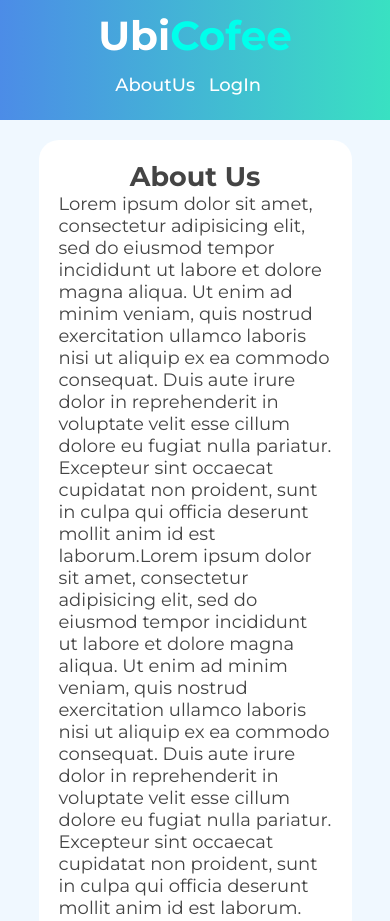
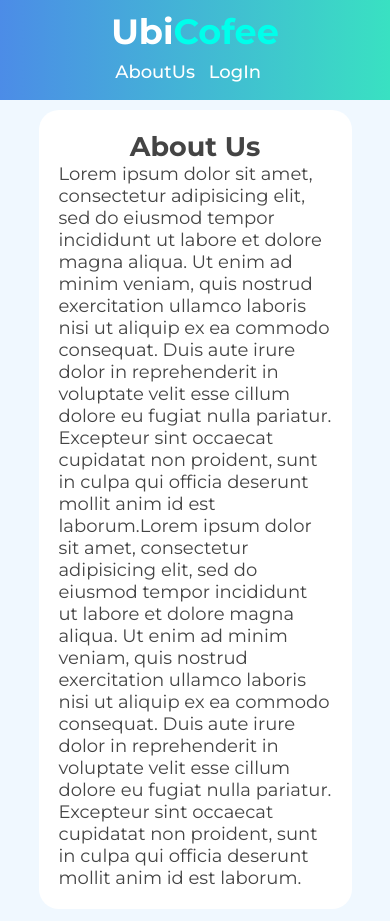
Before and after one commit to fikia13/fikia13.github.io, a plain HTML site: page pages/aboutPage.html in a window 390 px wide. Shown: the top 921 px of the page. Drawn offline with Linux system fonts and the light colour scheme.

Commit message:
update css

```diff
--- a/pages/aboutPage.html
+++ b/pages/aboutPage.html
@@ -17,6 +17,8 @@
                 <li><a class="login" href="loginPage.html">LogIn</a></li>
             </ul>
         </nav>
+    </div>
+    <div class="tambah">
     </div>
     <div class="konten-atas">
         <h2>About Us</h2>
--- a/pages/styleAbout.css
+++ b/pages/styleAbout.css
@@ -14,11 +14,14 @@
 /*Navbar*/
 .navbar{
     display: grid;
-    grid-template-columns: 2fr 1fr;
+    grid-template-columns: 3fr 1fr;
 	height: 65px;
 	background: rgb(76,140,231);
     background: linear-gradient(90deg, rgba(76,140,231,1) 0%, rgba(57,225,194,1) 100%);
     align-items: center;
+    position: fixed;
+    width: 100%;
+    top: 0px;
 }
 .logo{
     padding-left: 120px;
@@ -70,6 +73,10 @@
     color: white;
 }
 
+.tambah{
+    height: 90px;
+    width: 100%;
+}
 /*konten*/
 .konten-atas{
     display: grid;
@@ -173,7 +180,7 @@
         grid-template-columns: 1fr;
         grid-template-rows: 1fr 1fr;
         justify-items: center;
-        height: 100px;
+        height: 80px;
         padding-top: 10px;
         padding-bottom: 10px;
 
@@ -189,7 +196,7 @@
         justify-content: center;
         align-items: center;
         padding-left: 0px;
-        font-size: 1.5em;
+        font-size: 1.3em;
 
     }
     .sosmed{
--- a/pages/styleLoginPage.css
+++ b/pages/styleLoginPage.css
@@ -20,6 +20,8 @@
 	background: rgb(76,140,231);
     background: linear-gradient(90deg, rgba(76,140,231,1) 0%, rgba(57,225,194,1) 100%);
     align-items: center;
+    position: fixed;
+    width: 100%;
 }
 .logo h1{
 	color: white;
@@ -57,6 +59,7 @@
     grid-template-rows: repeat(5,1fr);
     row-gap: 10px;
     padding: 153px;
+
 }
 
 .input1{
@@ -117,13 +120,14 @@
         grid-template-columns: 1fr;
         grid-template-rows: 1fr 1fr;
         justify-items: center;
-        height: 100px;
+        height: 80px;
 		padding-top: 10px;
-		padding-bottom: 10px;
+        padding-bottom: 10px;
+
     }
     .logo{
         padding-left: 0px;
-		font-size: 1.5em;
+		font-size: 1.3em;
     }
     .konten{
         display: grid;
--- a/pages/styleMain.css
+++ b/pages/styleMain.css
@@ -192,24 +192,25 @@
         grid-template-columns: 1fr;
         grid-template-rows: 1fr 1fr;
         justify-items: center;
-        height: 100px;
+        height: 80px;
 		padding-top: 10px;
-		padding-bottom: 10px;
+        padding-bottom: 10px;
+
     }
     .logo{
 		display: flex;
 		justify-content: center;
 		align-items: center;
 		padding-left: 0px;
-		font-size: 1.5em;
+		font-size: 1.3em;
 	}
     .navigation{
         padding-left: 60px;
         display: grid;
-        grid-template-columns: 1fr 1fr 1fr;
+        grid-template-columns: 1fr 1fr;
         grid-template-rows: 1fr;
         align-items: center;
-        column-gap: 30px;
+        column-gap: 90px;
     }
 
     .makanan{
--- a/style.css
+++ b/style.css
@@ -22,6 +22,7 @@
 	align-items: center;
 	position: fixed;
 	width: 100%;
+
 }
 
 .logo h1{
@@ -41,6 +42,7 @@
     grid-template-columns: repeat(auto-fit,minmax(100px, 1fr));
 	list-style: none;
 	justify-items: center;
+
 
 }
 .navigation a{
@@ -66,6 +68,9 @@
 .more:hover{
 	color: #00ffeb;
 }
+
+
+
 /* ----Akhir dari Nav ---*/
 
 /*konten pertama*/
@@ -183,6 +188,10 @@
 	width: 100%;
 	height: 65px;
 }
+
+/*Ini merupakan menu toggle*/
+
+
 @media(max-width: 768px){
 	.content-1{
 		background-image: url(assets/homepagenew.png);
@@ -202,9 +211,10 @@
 		display: grid;
 		grid-template-columns: 1fr;
 		grid-template-rows: 1fr 1fr;
-		height: 100px;
+		height: 80px;
 		padding-top: 10px;
 		padding-bottom: 10px;
+
 	}
 	.navigation{
 
@@ -214,7 +224,8 @@
 		justify-content: center;
 		align-items: center;
 		padding-left: 0px;
-		font-size: 1.5em;
+		font-size: 1.3em;
+
 	}
 
 	.content-2{
```
Also changed, not shown: index.html (+1 -0 lines), pages/mainPage.html (+1 -1 lines).
